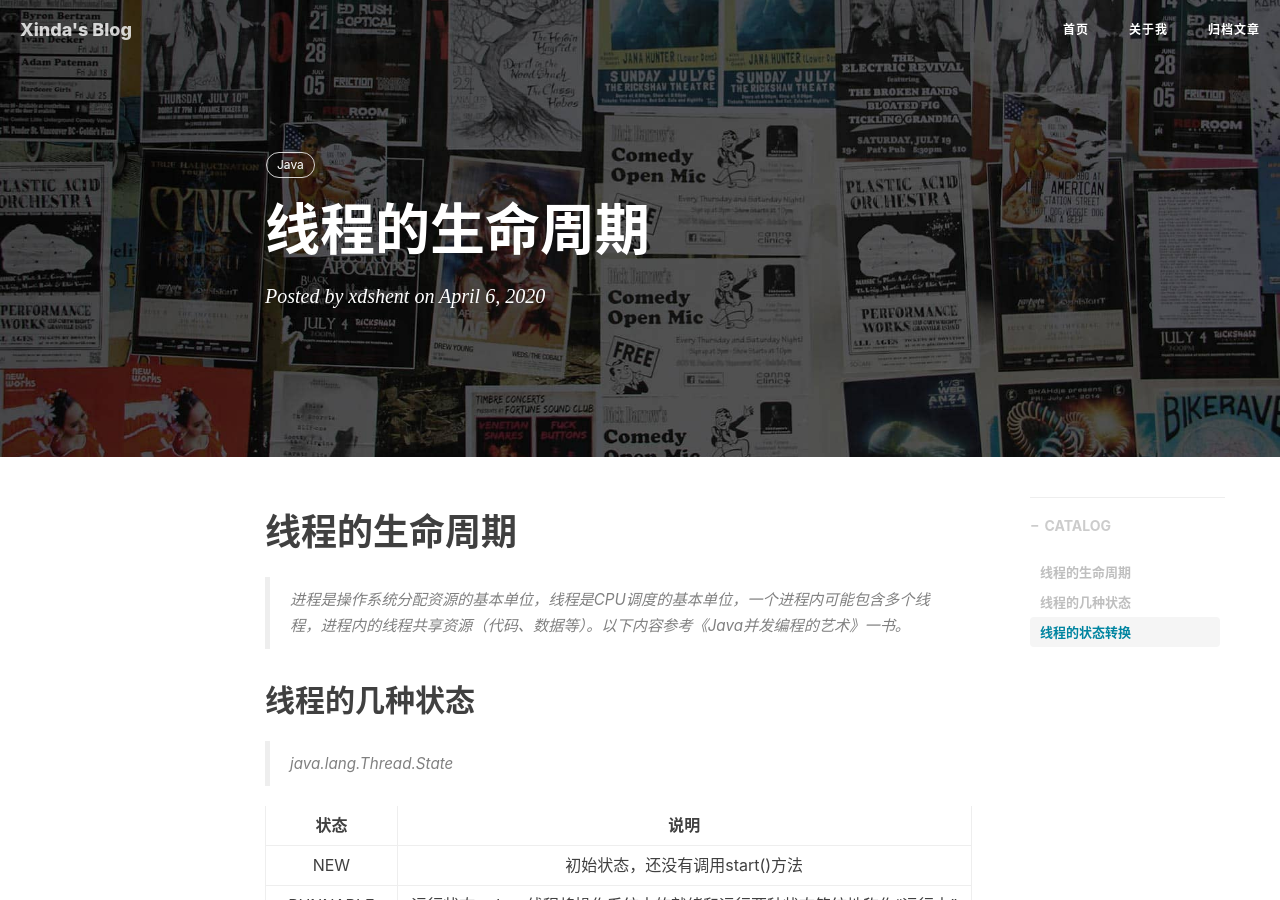
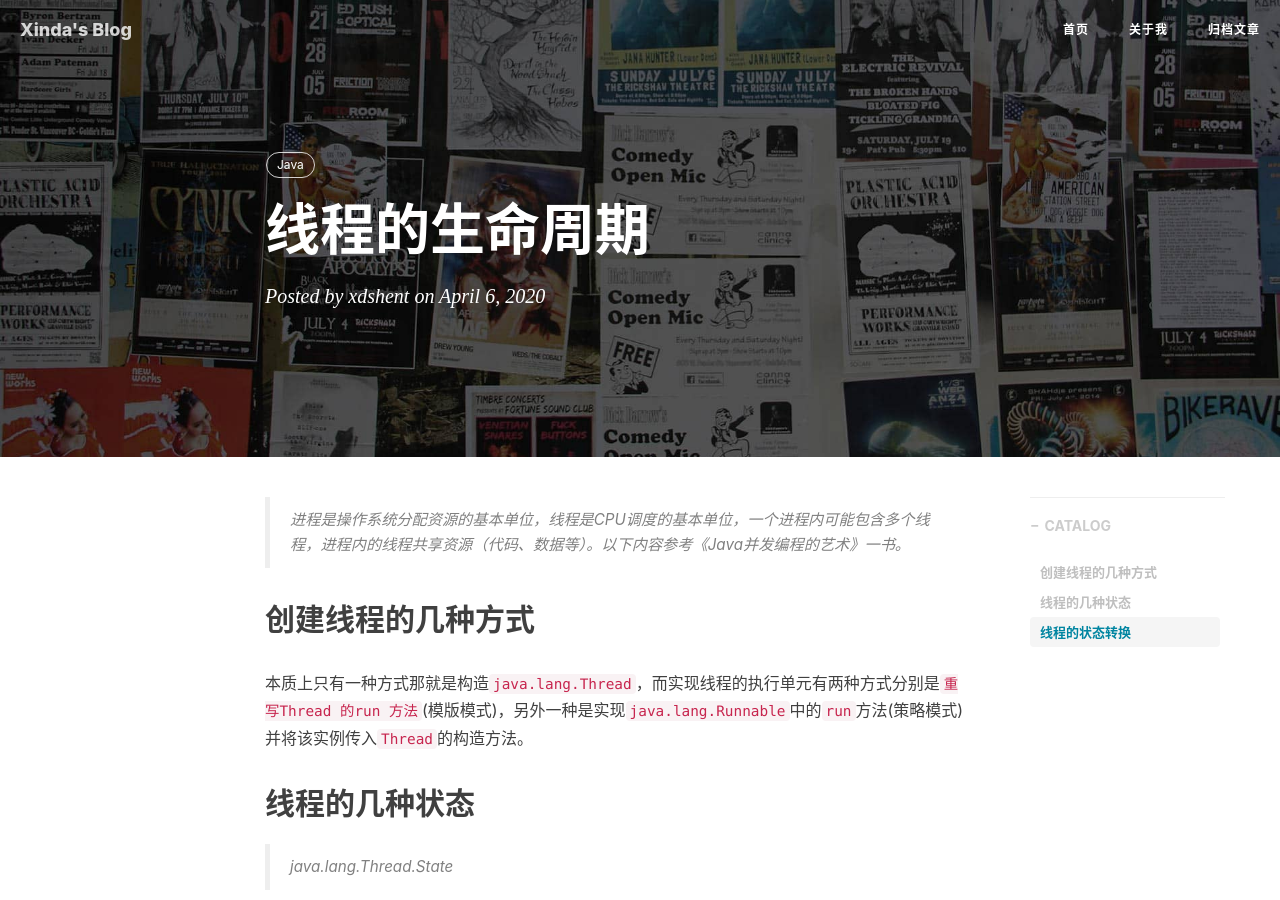
Before and after one commit to xdshent/xdshent.github.io, a Jekyll site: the page built from _posts/2020-04-06-线程的生命周期.md, in a window 1280 px wide and 900 px high. Built offline with Jekyll 4.4.1, drawn with Linux system fonts in a browser that asks for light colours; nearby versions of some CDN libraries; comment, search, counter and statistics services are not loaded.

Commit message:
docs: remove title

```diff
--- a/_posts/2020-04-06-线程的生命周期.md
+++ b/_posts/2020-04-06-线程的生命周期.md
@@ -8,11 +8,10 @@ tags:
     - Java
 ---
 
-# 线程的生命周期
-
 > 进程是操作系统分配资源的基本单位，线程是CPU调度的基本单位，一个进程内可能包含多个线程，进程内的线程共享资源（代码、数据等）。以下内容参考《Java并发编程的艺术》一书。
 
-
+## 创建线程的几种方式
+本质上只有一种方式那就是构造`java.lang.Thread`，而实现线程的执行单元有两种方式分别是`重写Thread 的run 方法`(模版模式)，另外一种是实现`java.lang.Runnable`中的`run`方法(策略模式)并将该实例传入`Thread`的构造方法。
 
 ## 线程的几种状态
 
```
